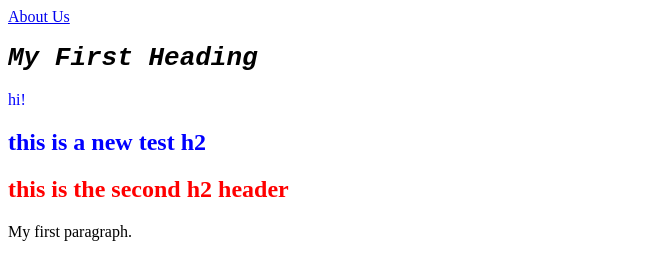
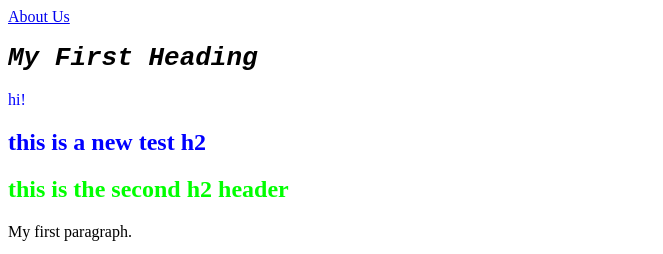
Before and after one commit to JackHidary/JackHidary.github.io, a plain HTML site: page index.html in a window 1280 px wide. Shown: the top 254 px of the page, without its empty margins (0-663 px from the left). Drawn offline with Linux system fonts and the light colour scheme.

Commit message:
Update master.css

```diff
--- a/master.css
+++ b/master.css
@@ -3,8 +3,9 @@
 h1 {font-style: italic;
     font-family: monospace;
   font-size: 2em
+      color: rgba(255,0,0,.5);
 }
-h2 {color: red
+h2 {color: rgb(0,255,0);
 }
 video {align-items: center;
 }
```
